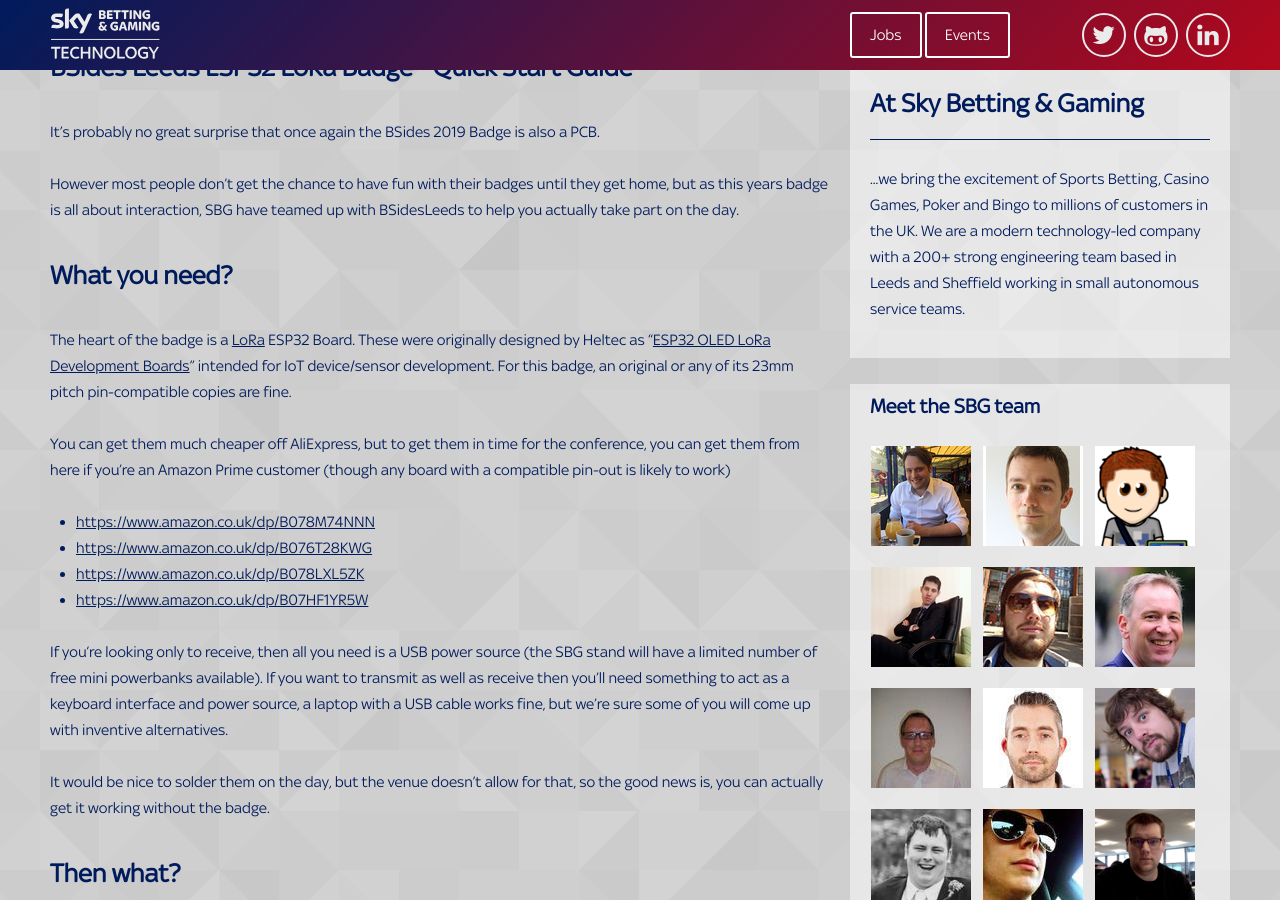
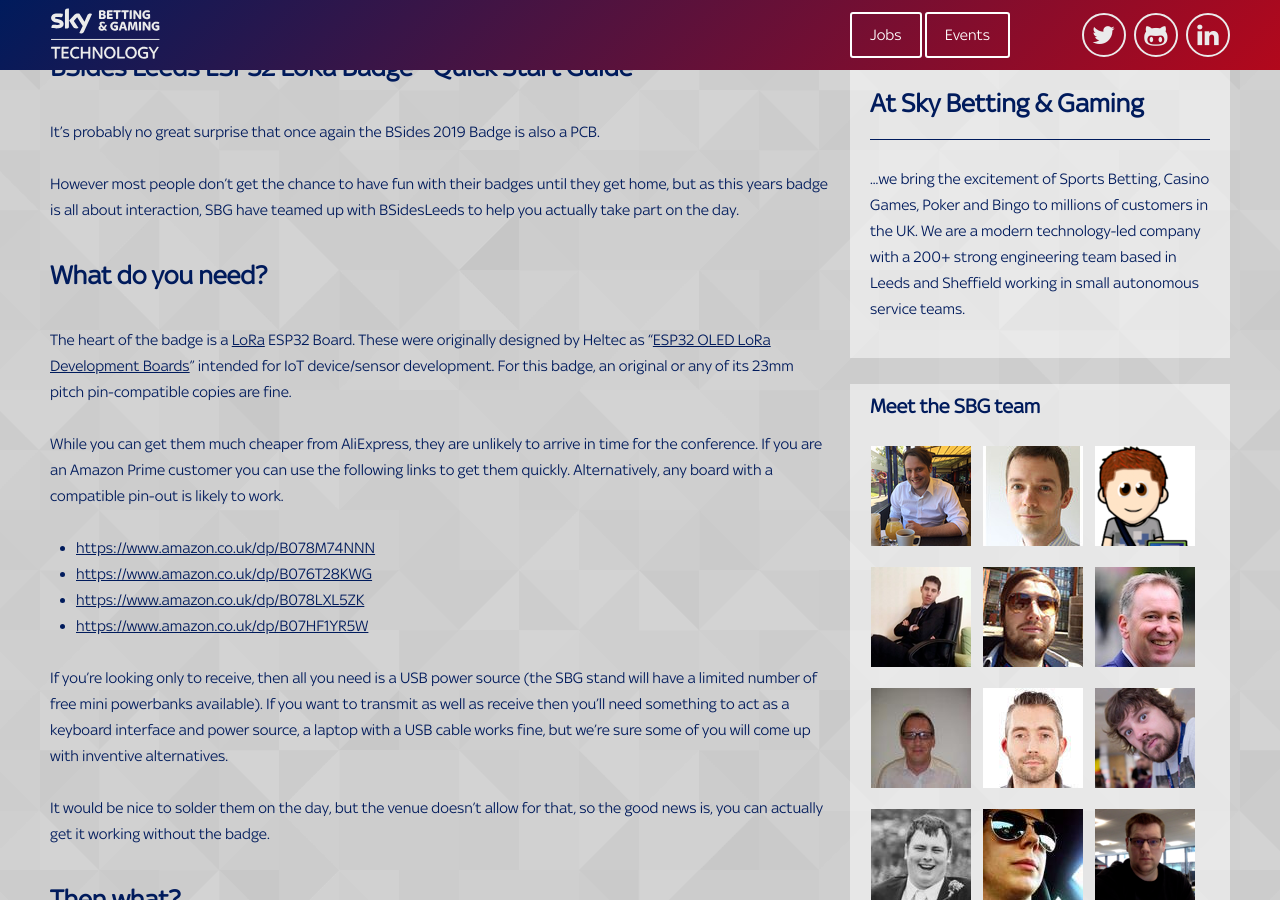
Before and after one commit to skybet/skybet.github.io, a Jekyll site: the page built from bsides-2019/index.md, in a window 1280 px wide and 900 px high, scrolled down 389 px. Built offline with Jekyll 4.4.1, drawn with Linux system fonts in a browser that asks for light colours; nearby versions of some CDN libraries; some web fonts are replaced; comment, search, counter and statistics services are not loaded.

Commit message:
further gramar improvements

```diff
--- a/bsides-2019/index.md
+++ b/bsides-2019/index.md
@@ -9,11 +9,11 @@
 
 However most people don’t get the chance to have fun with their badges until they get home, but as this years badge is all about interaction, SBG have teamed up with BSidesLeeds to help you actually take part on the day.
 
-## What you need?
+## What do you need?
 
 The heart of the badge is a [LoRa](https://en.wikipedia.org/wiki/LoRa) ESP32 Board. These were originally designed by Heltec as “[ESP32 OLED LoRa Development Boards](http://www.heltec.cn/project/wifi-lora-32/?lang=en)” intended for IoT device/sensor development. For this badge, an original or any of its 23mm pitch pin-compatible copies are fine.
 
-You can get them much cheaper off AliExpress, but to get them in time for the conference, you can get them from here if you're an Amazon Prime customer (though any board with a compatible pin-out is likely to work)
+While you can get them much cheaper from AliExpress, they are unlikely to arrive in time for the conference. If you are an Amazon Prime customer you can use the following links to get them quickly. Alternatively, any board with a compatible pin-out is likely to work.
 
 * [https://www.amazon.co.uk/dp/B078M74NNN](https://www.amazon.co.uk/dp/B078M74NNN)
 * [https://www.amazon.co.uk/dp/B076T28KWG](https://www.amazon.co.uk/dp/B076T28KWG)
```
